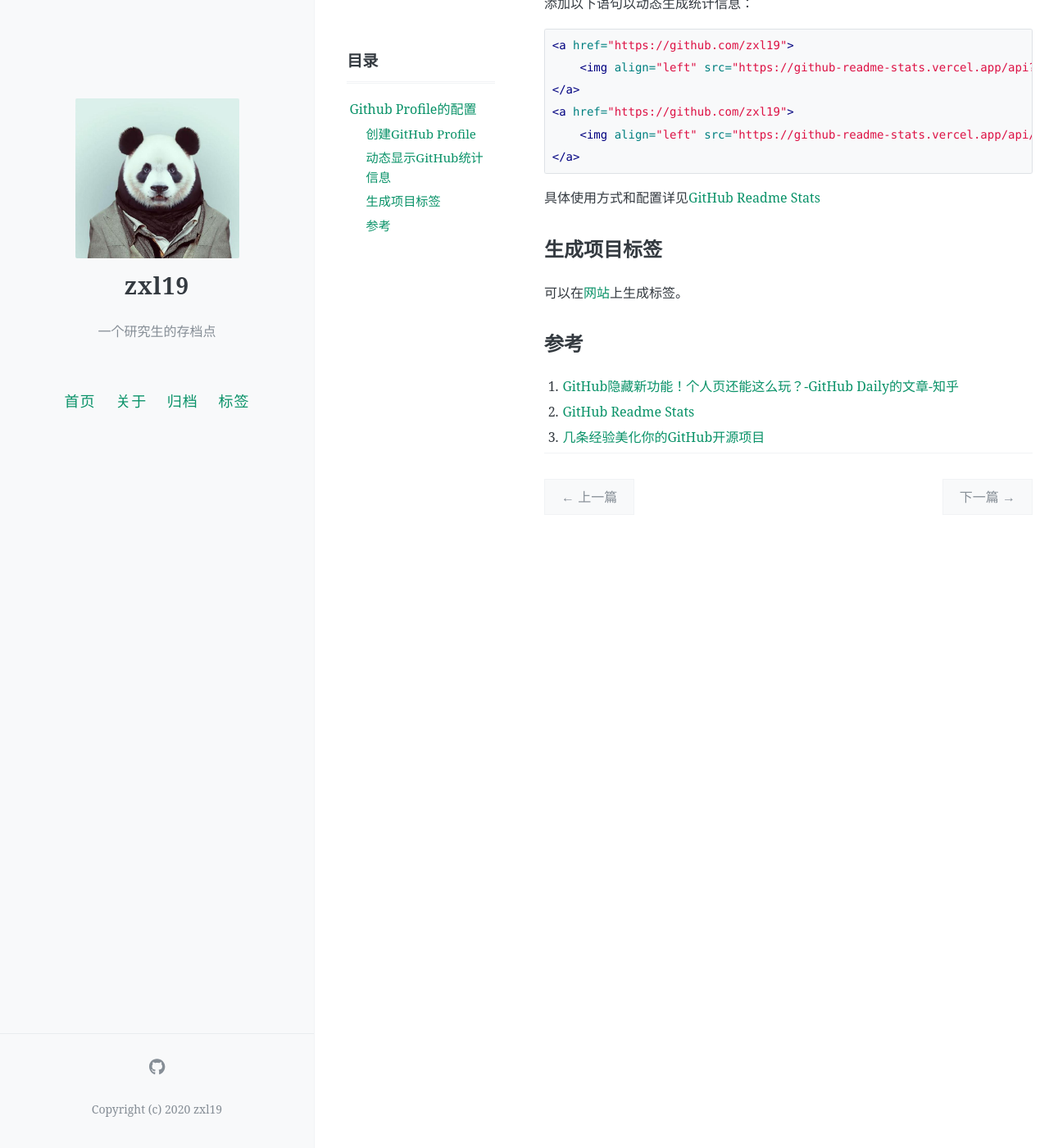
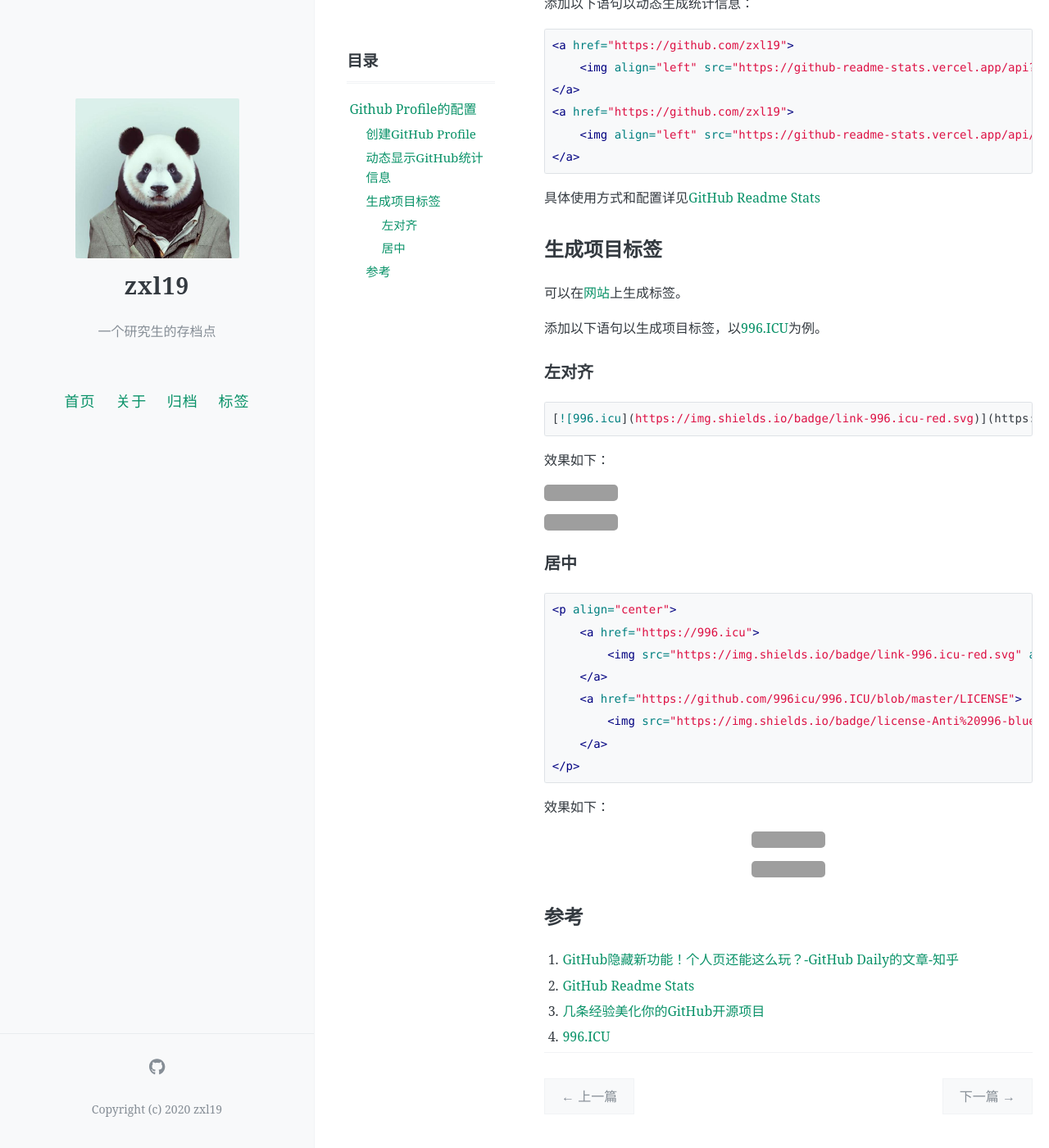
Before and after one commit to zxl19/zxl19.github.io, a Jekyll site: the page built from _posts/2020-07-28-github-profile.md, in a window 1280 px wide and 1400 px high, scrolled down 405 px. Shown: the whole window at 82% size. Built offline with Jekyll 4.4.1, drawn with Linux system fonts in a browser that asks for light colours; comment, search, counter and statistics services are not loaded; before the commit the page ends 1074 px from its top, so only the background shows below that; grey boxes are pictures that could not be loaded.

Commit message:
Update 2020-07-28-github-profile.md

```diff
--- a/_posts/2020-07-28-github-profile.md
+++ b/_posts/2020-07-28-github-profile.md
@@ -34,7 +34,7 @@ pinned: false
 
 可以在[网站](https://shields.io/)上生成标签。
 
-<!-- 添加以下语句以生成项目标签，以[996.ICU](https://github.com/996icu/996.ICU)为例。
+添加以下语句以生成项目标签，以[996.ICU](https://github.com/996icu/996.ICU)为例。
 
 ### 左对齐
 
@@ -68,11 +68,11 @@ pinned: false
     <a href="https://github.com/996icu/996.ICU/blob/master/LICENSE">
         <img src="https://img.shields.io/badge/license-Anti%20996-blue.svg" alt="LICENSE" />
     </a>
-</p> -->
+</p>
 
 ## 参考
 
 1. [GitHub隐藏新功能！个人页还能这么玩？-GitHub Daily的文章-知乎](https://zhuanlan.zhihu.com/p/161029860)
 2. [GitHub Readme Stats](https://github.com/anuraghazra/github-readme-stats)
 3. [几条经验美化你的GitHub开源项目](https://www.jianshu.com/p/d587b91bacb3)
-<!-- 4. [996.ICU](https://github.com/996icu/996.ICU) -->
+4. [996.ICU](https://github.com/996icu/996.ICU)
```
